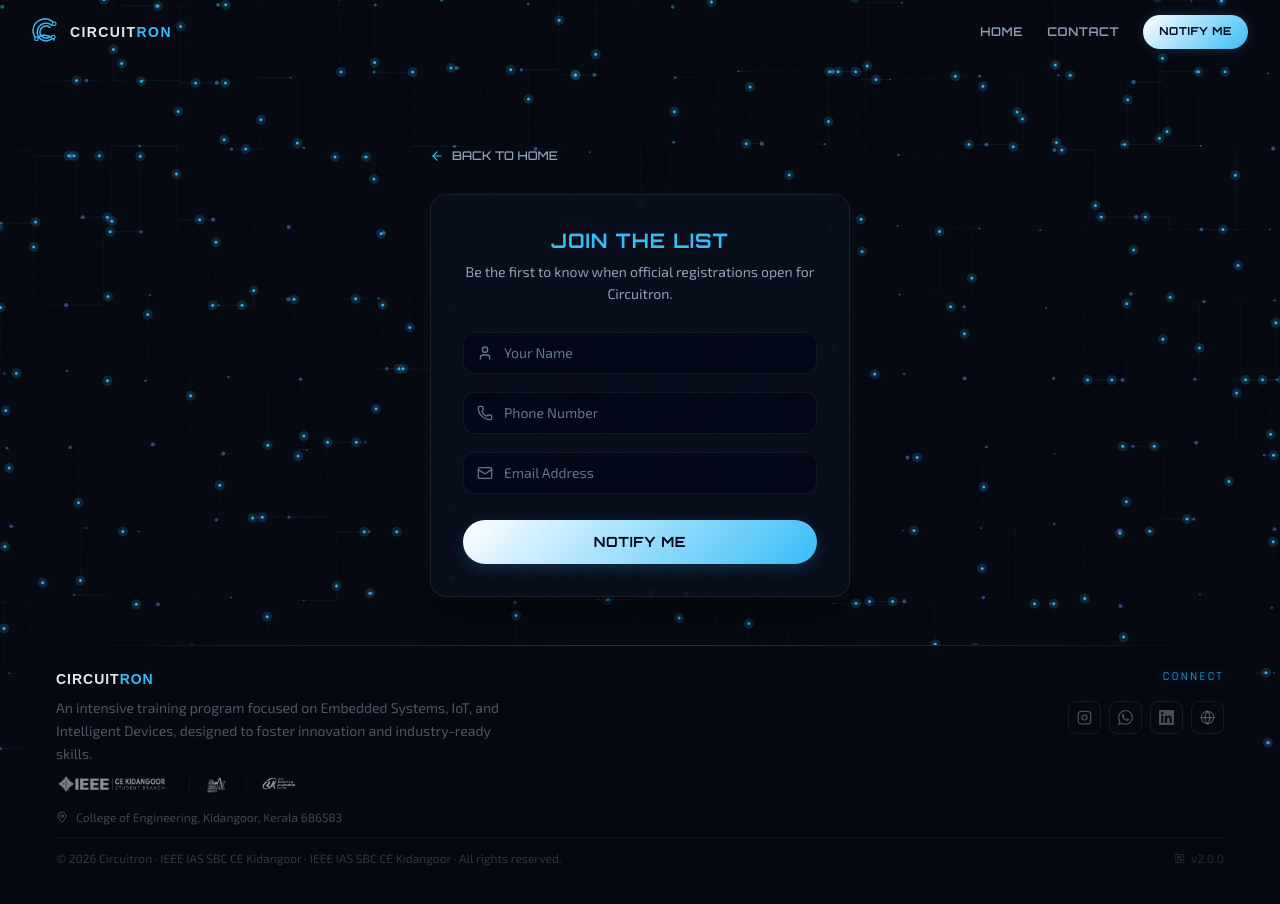
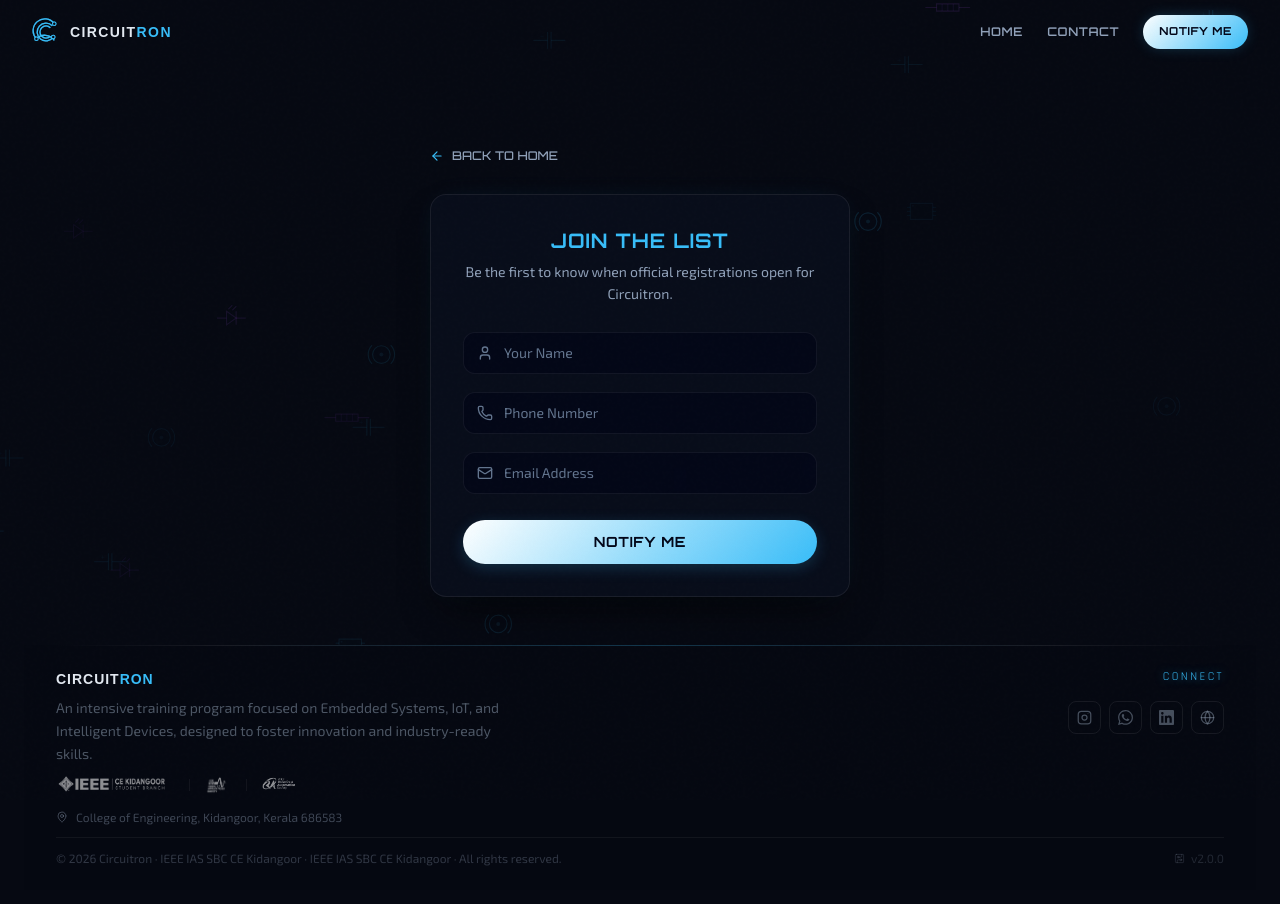
Before and after one commit to Kesicode/circuitron2026, a Next.js app: page /notify in a window 1280 px wide. Shown: the top 904 px of the page. Built offline with nearby package versions, Linux system fonts and the light colour scheme; no server answers; the database is empty; a web font is replaced by a local one.

Commit message:
Replace connected grid background with beautiful unconnected, drifting vector schematic components (ICs, resistors, capacitors, LEDs, sensors)

```diff
--- a/src/components/CircuitBackground.tsx
+++ b/src/components/CircuitBackground.tsx
@@ -2,7 +2,14 @@
 import { useEffect, useRef, useState } from "react";
 import { usePhaseTheme } from "@/lib/ConfigContext";
 
-interface Node { x:number; y:number; connections:number[]; phase:number; }
+interface Node {
+  x: number;
+  y: number;
+  phase: number;
+  type: number;
+  vx: number;
+  vy: number;
+}
 
 function hexToRgb(hex: string): string {
   const c = hex.replace("#", "");
@@ -12,29 +19,173 @@ function hexToRgb(hex: string): string {
   return `${r},${g},${b}`;
 }
 
-// Calculates coordinate along a right-angled (orthogonal) path between two nodes
-function getPathPoint(x1: number, y1: number, x2: number, y2: number, p: number) {
-  const mx = x1 + (x2 - x1) * 0.5;
-  const d1 = Math.abs(mx - x1);
-  const d2 = Math.abs(y2 - y1);
-  const d3 = Math.abs(x2 - mx);
-  const total = d1 + d2 + d3;
-  if (total === 0) return { x: x1, y: y1 };
+// ── Vector Component Drawing Functions ──
 
-  const p1 = d1 / total;
-  const p2 = d2 / total;
+const drawIC = (ctx: CanvasRenderingContext2D, x: number, y: number, size: number, rgb: string, alpha: number) => {
+  ctx.strokeStyle = `rgba(${rgb}, ${alpha})`;
+  ctx.fillStyle = `rgba(${rgb}, ${alpha * 0.08})`;
+  ctx.lineWidth = 1.15;
 
-  if (p <= p1) {
-    const t = p / p1;
-    return { x: x1 + (mx - x1) * t, y: y1 };
-  } else if (p <= p1 + p2) {
-    const t = (p - p1) / p2;
-    return { x: mx, y: y1 + (y2 - y1) * t };
-  } else {
-    const t = (p - p1 - p2) / (1 - p1 - p2);
-    return { x: mx + (x2 - mx) * t, y: y2 };
+  const w = size * 1.4;
+  const h = size;
+  ctx.beginPath();
+  ctx.rect(x - w / 2, y - h / 2, w, h);
+  ctx.fill();
+  ctx.stroke();
+
+  // Pins (3 on each side)
+  const pinLen = size * 0.22;
+  const pinGap = h / 4;
+  for (let i = -1; i <= 1; i++) {
+    const py = y + i * pinGap;
+    // Left side pins
+    ctx.beginPath();
+    ctx.moveTo(x - w / 2, py);
+    ctx.lineTo(x - w / 2 - pinLen, py);
+    ctx.stroke();
+    // Right side pins
+    ctx.beginPath();
+    ctx.moveTo(x + w / 2, py);
+    ctx.lineTo(x + w / 2 + pinLen, py);
+    ctx.stroke();
   }
-}
+
+  // Pin 1 Indicator Notch
+  ctx.fillStyle = `rgba(${rgb}, ${alpha * 0.7})`;
+  ctx.beginPath();
+  ctx.arc(x - w / 2 + 2.5, y - h / 2 + 2.5, 1, 0, Math.PI * 2);
+  ctx.fill();
+};
+
+const drawResistor = (ctx: CanvasRenderingContext2D, x: number, y: number, size: number, rgb: string, alpha: number) => {
+  ctx.strokeStyle = `rgba(${rgb}, ${alpha})`;
+  ctx.fillStyle = `rgba(${rgb}, ${alpha * 0.08})`;
+  ctx.lineWidth = 1.15;
+
+  const w = size * 1.4;
+  const h = size * 0.45;
+
+  // Leads
+  ctx.beginPath();
+  ctx.moveTo(x - w, y);
+  ctx.lineTo(x - w / 2, y);
+  ctx.moveTo(x + w / 2, y);
+  ctx.lineTo(x + w, y);
+  ctx.stroke();
+
+  // Resistor Body
+  ctx.beginPath();
+  ctx.rect(x - w / 2, y - h / 2, w, h);
+  ctx.fill();
+  ctx.stroke();
+
+  // Color bands
+  ctx.fillStyle = `rgba(${rgb}, ${alpha * 0.45})`;
+  ctx.fillRect(x - w / 4 - 0.75, y - h / 2, 1.5, h);
+  ctx.fillRect(x - 0.75, y - h / 2, 1.5, h);
+  ctx.fillRect(x + w / 4 - 0.75, y - h / 2, 1.5, h);
+};
+
+const drawCapacitor = (ctx: CanvasRenderingContext2D, x: number, y: number, size: number, rgb: string, alpha: number) => {
+  ctx.strokeStyle = `rgba(${rgb}, ${alpha})`;
+  ctx.fillStyle = `rgba(${rgb}, ${alpha * 0.08})`;
+  ctx.lineWidth = 1.15;
+
+  const h = size * 1.05;
+  const gap = 3.5;
+
+  // Leads
+  ctx.beginPath();
+  ctx.moveTo(x - size, y);
+  ctx.lineTo(x - gap / 2, y);
+  ctx.moveTo(x + gap / 2, y);
+  ctx.lineTo(x + size, y);
+  ctx.stroke();
+
+  // Plates
+  ctx.beginPath();
+  ctx.moveTo(x - gap / 2, y - h / 2);
+  ctx.lineTo(x - gap / 2, y + h / 2);
+  ctx.moveTo(x + gap / 2, y - h / 2);
+  ctx.lineTo(x + gap / 2, y + h / 2);
+  ctx.stroke();
+
+  // Plus label for polarization
+  ctx.fillStyle = `rgba(${rgb}, ${alpha * 0.6})`;
+  ctx.font = "8px monospace";
+  ctx.textAlign = "center";
+  ctx.textBaseline = "middle";
+  ctx.fillText("+", x - gap - 4, y - 4);
+};
+
+const drawDiode = (ctx: CanvasRenderingContext2D, x: number, y: number, size: number, rgb: string, alpha: number) => {
+  ctx.strokeStyle = `rgba(${rgb}, ${alpha})`;
+  ctx.fillStyle = `rgba(${rgb}, ${alpha * 0.08})`;
+  ctx.lineWidth = 1.15;
+
+  const w = size * 0.9;
+  const h = size * 0.85;
+
+  // Leads
+  ctx.beginPath();
+  ctx.moveTo(x - w, y);
+  ctx.lineTo(x - w / 3, y);
+  ctx.moveTo(x + w / 3, y);
+  ctx.lineTo(x + w, y);
+  ctx.stroke();
+
+  // Triangle (Pointing right)
+  ctx.beginPath();
+  ctx.moveTo(x - w / 3, y - h / 2);
+  ctx.lineTo(x + w / 3, y);
+  ctx.lineTo(x - w / 3, y + h / 2);
+  ctx.closePath();
+  ctx.fill();
+  ctx.stroke();
+
+  // Vertical line at anode/cathode junction
+  ctx.beginPath();
+  ctx.moveTo(x + w / 3, y - h / 2);
+  ctx.lineTo(x + w / 3, y + h / 2);
+  ctx.stroke();
+
+  // LED Light rays
+  ctx.beginPath();
+  ctx.moveTo(x + 1, y - h / 2 - 1);
+  ctx.lineTo(x + 5, y - h / 2 - 5);
+  ctx.moveTo(x - 3, y - h / 2 - 2);
+  ctx.lineTo(x + 1, y - h / 2 - 6);
+  ctx.stroke();
+};
+
+const drawSensor = (ctx: CanvasRenderingContext2D, x: number, y: number, size: number, rgb: string, alpha: number) => {
+  ctx.strokeStyle = `rgba(${rgb}, ${alpha})`;
+  ctx.fillStyle = `rgba(${rgb}, ${alpha * 0.08})`;
+  ctx.lineWidth = 1.15;
+
+  const r = size * 0.55;
+
+  // Core sensor casing
+  ctx.beginPath();
+  ctx.arc(x, y, r, 0, Math.PI * 2);
+  ctx.fill();
+  ctx.stroke();
+
+  // Wireless signal arcs (Antenna telemetry)
+  ctx.beginPath();
+  ctx.arc(x, y, r * 1.5, -Math.PI / 4, Math.PI / 4);
+  ctx.stroke();
+
+  ctx.beginPath();
+  ctx.arc(x, y, r * 1.5, Math.PI * 3 / 4, Math.PI * 5 / 4);
+  ctx.stroke();
+
+  // Core dot
+  ctx.fillStyle = `rgba(${rgb}, ${alpha * 0.7})`;
+  ctx.beginPath();
+  ctx.arc(x, y, 2, 0, Math.PI * 2);
+  ctx.fill();
+};
 
 export default function CircuitBackground() {
   const ref = useRef<HTMLCanvasElement>(null);
@@ -44,51 +195,36 @@ export default function CircuitBackground() {
 
   useEffect(() => {
     setMounted(true);
-    const canvas = ref.current; if (!canvas) return;
-    const ctx = canvas.getContext("2d"); if (!ctx) return;
+    const canvas = ref.current;
+    if (!canvas) return;
+    const ctx = canvas.getContext("2d");
+    if (!ctx) return;
+
     let W = window.innerWidth, H = window.innerHeight;
-    canvas.width = W; canvas.height = H;
+    canvas.width = W;
+    canvas.height = H;
 
     const isMobile = W < 768;
 
-    // Mouse coordinates tracker
-    const mouse = { x: -9999, y: -9999 };
-    const onMouseMove = (e: MouseEvent) => {
-      mouse.x = e.clientX;
-      mouse.y = e.clientY;
-    };
-    const onMouseLeave = () => {
-      mouse.x = -9999;
-      mouse.y = -9999;
-    };
-
-    window.addEventListener("mousemove", onMouseMove, { passive: true });
-    window.addEventListener("mouseleave", onMouseLeave, { passive: true });
-
+    // Sparse, clean collection of schematic icons scattered over the screen
     const build = (): Node[] => {
-      const sp = isMobile ? 55 : 75;
+      const count = isMobile ? 12 : 28;
       const nodes: Node[] = [];
-      const cols = Math.ceil(W/sp)+1, rows = Math.ceil(H/sp)+1;
-      for (let r=0; r<=rows; r++)
-        for (let c=0; c<=cols; c++)
-          nodes.push({
-            x: c*sp+(Math.random()-.5)*(isMobile ? 14 : 24),
-            y: r*sp+(Math.random()-.5)*(isMobile ? 10 : 16),
-            connections:[],
-            phase: Math.random()*Math.PI*2
-          });
-
-      const maxDist = isMobile ? 75 : 110;
-      const prob = isMobile ? .50 : .55;
-      for (let i=0;i<nodes.length;i++)
-        for (let j=i+1;j<nodes.length;j++) {
-          const dx=nodes[i].x-nodes[j].x, dy=nodes[i].y-nodes[j].y;
-          if (Math.sqrt(dx*dx+dy*dy)<maxDist && Math.random()>prob) nodes[i].connections.push(j);
-        }
+      for (let i = 0; i < count; i++) {
+        nodes.push({
+          x: Math.random() * W,
+          y: Math.random() * H,
+          phase: Math.random() * Math.PI * 2,
+          type: Math.floor(Math.random() * 5),
+          vx: (Math.random() - 0.5) * (isMobile ? 0.06 : 0.12),
+          vy: (Math.random() - 0.5) * (isMobile ? 0.06 : 0.12),
+        });
+      }
       return nodes;
     };
 
-    let nodes = build(), t = 0;
+    let nodes = build();
+    let t = 0;
     let lastTime = performance.now();
 
     const draw = (timestamp: number) => {
@@ -97,131 +233,86 @@ export default function CircuitBackground() {
       const delta = timestamp - lastTime;
       lastTime = timestamp;
 
-      // Cap delta time to prevent large leaps
+      // Cap delta time to prevent jumps
       const dt = Math.min(100, delta);
-
-      // Speed multiplier
-      const speed = isMobile ? 0.00048 : 0.00072;
+      const speed = isMobile ? 0.0003 : 0.0005;
       t += dt * speed;
 
-      ctx.clearRect(0,0,W,H);
+      ctx.clearRect(0, 0, W, H);
 
-      // Parse colors
       const themeRgb = hexToRgb(color);
-      let secondaryRgb = "168,85,247"; // purple
-      if (color.toLowerCase() === "#a855f7") {
-        secondaryRgb = "34,211,238"; // complementary cyan
-      } else if (color.toLowerCase() === "#6366f1") {
-        secondaryRgb = "34,211,238"; // complementary cyan
+      let secondaryRgb = "168,85,247"; // purple fallback
+      if (color.toLowerCase() === "#a855f7" || color.toLowerCase() === "#6366f1") {
+        secondaryRgb = "34,211,238"; // cyan
       }
 
-      // 1. Draw static grid connection lines
-      const lineGrad = ctx.createLinearGradient(0, 0, 0, H);
-      const pulse = (Math.sin(t)+1)/2;
-      const alpha = isMobile ? (.04 + pulse*.04) : (.05 + pulse*.07);
-      lineGrad.addColorStop(0, `rgba(${themeRgb},${alpha.toFixed(3)})`);
-      lineGrad.addColorStop(1, `rgba(${secondaryRgb},${alpha.toFixed(3)})`);
+      // Base line/dot overlay alpha
+      const pulse = (Math.sin(t) + 1) / 2;
+      const baseAlpha = isMobile ? (0.05 + pulse * 0.04) : (0.08 + pulse * 0.08);
 
-      ctx.strokeStyle = lineGrad;
-      ctx.lineWidth = .75;
+      nodes.forEach((n) => {
+        // Slow float movement
+        n.x += n.vx * (dt * 0.25);
+        n.y += n.vy * (dt * 0.25);
 
-      nodes.forEach(n => {
-        n.connections.forEach(j => {
-          const m = nodes[j];
-          ctx.beginPath();
-          ctx.moveTo(n.x, n.y);
-          const mx = n.x+(m.x-n.x)*.5;
-          ctx.lineTo(mx, n.y); ctx.lineTo(mx, m.y); ctx.lineTo(m.x, m.y);
-          ctx.stroke();
-        });
-      });
+        // Screen wrap
+        if (n.x < -30) n.x = W + 30;
+        if (n.x > W + 30) n.x = -30;
+        if (n.y < -30) n.y = H + 30;
+        if (n.y > H + 30) n.y = -30;
 
-      // 2. Draw moving electrical pulses (electrons traveling along traces)
-      nodes.forEach((n, idx) => {
-        n.connections.forEach((j, connIdx) => {
-          const m = nodes[j];
-          // Use connection and node index to vary speed/phase offset
-          const pulseSpeed = 0.22 + ((idx + connIdx) % 3) * 0.08;
-          const pulseProgress = (t * pulseSpeed + (idx * 0.07)) % 1.0;
+        // Individual node pulse phase
+        const dotPulse = (Math.sin(t * 1.5 + n.phase) + 1) / 2;
+        const currentAlpha = baseAlpha * (0.35 + dotPulse * 0.65);
 
-          const pt = getPathPoint(n.x, n.y, m.x, m.y, pulseProgress);
+        // Alternate color gradient mix per node
+        const rgbToUse = n.type % 2 === 0 ? themeRgb : secondaryRgb;
+        const size = isMobile ? 12 : 16;
 
-          // Draw multi-layered glow dot (very fast and clean)
-          // Outer soft halo glow
-          ctx.beginPath();
-          ctx.arc(pt.x, pt.y, isMobile ? 3 : 5, 0, Math.PI * 2);
-          ctx.fillStyle = `rgba(${themeRgb}, 0.16)`;
-          ctx.fill();
-
-          // Inner bright core
-          ctx.beginPath();
-          ctx.arc(pt.x, pt.y, isMobile ? 1.0 : 1.5, 0, Math.PI * 2);
-          ctx.fillStyle = `rgba(${themeRgb}, 0.92)`;
-          ctx.fill();
-        });
-      });
-
-      // 3. Draw static nodes (pulsing dots + mouse reaction)
-      const dotGrad = ctx.createLinearGradient(0, 0, 0, H);
-      dotGrad.addColorStop(0, `rgba(${themeRgb},0.45)`);
-      dotGrad.addColorStop(1, `rgba(${secondaryRgb},0.45)`);
-
-      nodes.forEach(n => {
-        // Calculate mouse interaction
-        const dx = mouse.x - n.x;
-        const dy = mouse.y - n.y;
-        const dist = Math.sqrt(dx * dx + dy * dy);
-        let mouseInfluence = 0;
-
-        const activeRadius = isMobile ? 120 : 180;
-        if (dist < activeRadius) {
-          mouseInfluence = (1 - dist / activeRadius);
-        }
-
-        const dotPulse = (Math.sin(t*1.3+n.phase)+1)/2;
-        const baseSize = isMobile ? .7 : .9;
-        const pulseSize = dotPulse * (isMobile ? .7 : 1.2);
-        const dotSize = baseSize + pulseSize + mouseInfluence * 1.0;
-
-        ctx.beginPath();
-        ctx.arc(n.x, n.y, dotSize, 0, Math.PI*2);
-
-        // Highlight nodes close to mouse cursor
-        if (mouseInfluence > 0) {
-          ctx.fillStyle = `rgba(${themeRgb}, ${Math.min(0.9, 0.45 + mouseInfluence * 0.45)})`;
-        } else {
-          ctx.fillStyle = dotGrad;
-        }
-        ctx.fill();
-
-        // Draw radial highlight behind nodes close to mouse
-        if (mouseInfluence > 0.25) {
-          ctx.beginPath();
-          ctx.arc(n.x, n.y, dotSize * 3.5, 0, Math.PI*2);
-          ctx.fillStyle = `rgba(${themeRgb}, ${mouseInfluence * 0.075})`;
-          ctx.fill();
+        // Draw the specific schematic component
+        switch (n.type) {
+          case 0:
+            drawIC(ctx, n.x, n.y, size, rgbToUse, currentAlpha);
+            break;
+          case 1:
+            drawResistor(ctx, n.x, n.y, size, rgbToUse, currentAlpha);
+            break;
+          case 2:
+            drawCapacitor(ctx, n.x, n.y, size, rgbToUse, currentAlpha);
+            break;
+          case 3:
+            drawDiode(ctx, n.x, n.y, size, rgbToUse, currentAlpha);
+            break;
+          case 4:
+            drawSensor(ctx, n.x, n.y, size, rgbToUse, currentAlpha);
+            break;
         }
       });
     };
+
     raf.current = requestAnimationFrame(draw);
 
     const onResize = () => {
-      W=window.innerWidth; H=window.innerHeight;
-      canvas.width=W; canvas.height=H; nodes=build();
+      W = window.innerWidth;
+      H = window.innerHeight;
+      canvas.width = W;
+      canvas.height = H;
+      nodes = build();
     };
-    window.addEventListener("resize", onResize, { passive:true });
+
+    window.addEventListener("resize", onResize, { passive: true });
     return () => {
       cancelAnimationFrame(raf.current);
       window.removeEventListener("resize", onResize);
-      window.removeEventListener("mousemove", onMouseMove);
-      window.removeEventListener("mouseleave", onMouseLeave);
     };
   }, [color]);
 
   return (
     <canvas
       ref={ref}
-      className={`fixed inset-0 pointer-events-none z-0 transition-opacity duration-1000 ${mounted ? "opacity-100" : "opacity-0"}`}
+      className={`fixed inset-0 pointer-events-none z-0 transition-opacity duration-1000 ${
+        mounted ? "opacity-100" : "opacity-0"
+      }`}
       aria-hidden="true"
     />
   );
```
